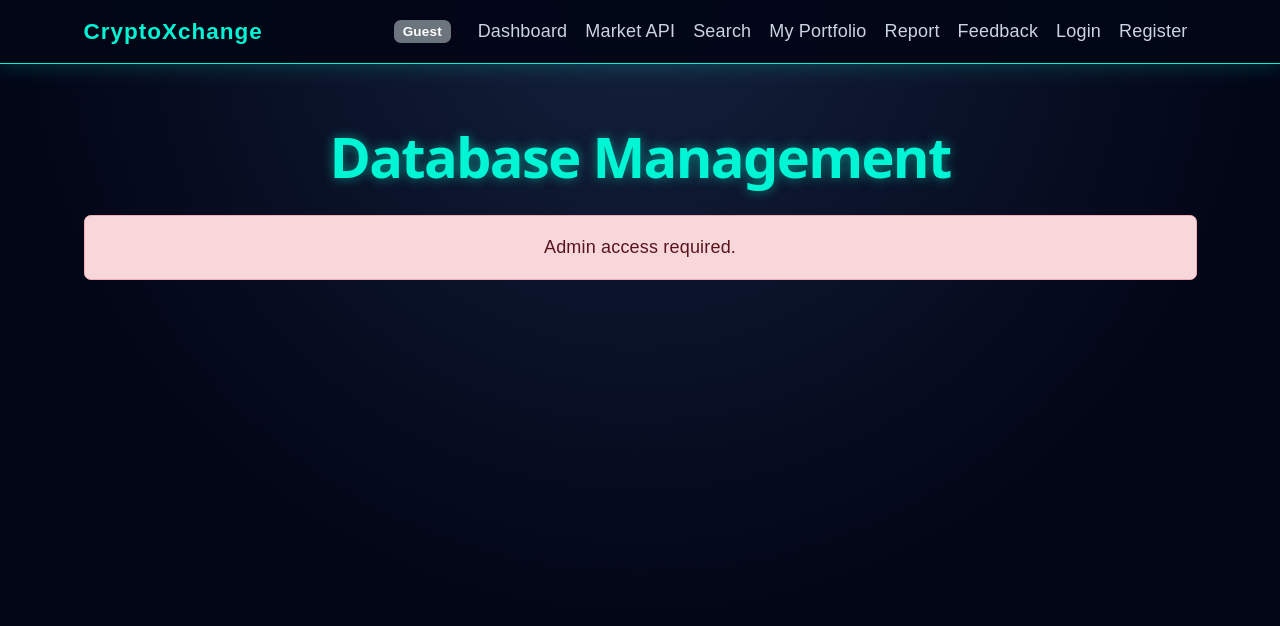
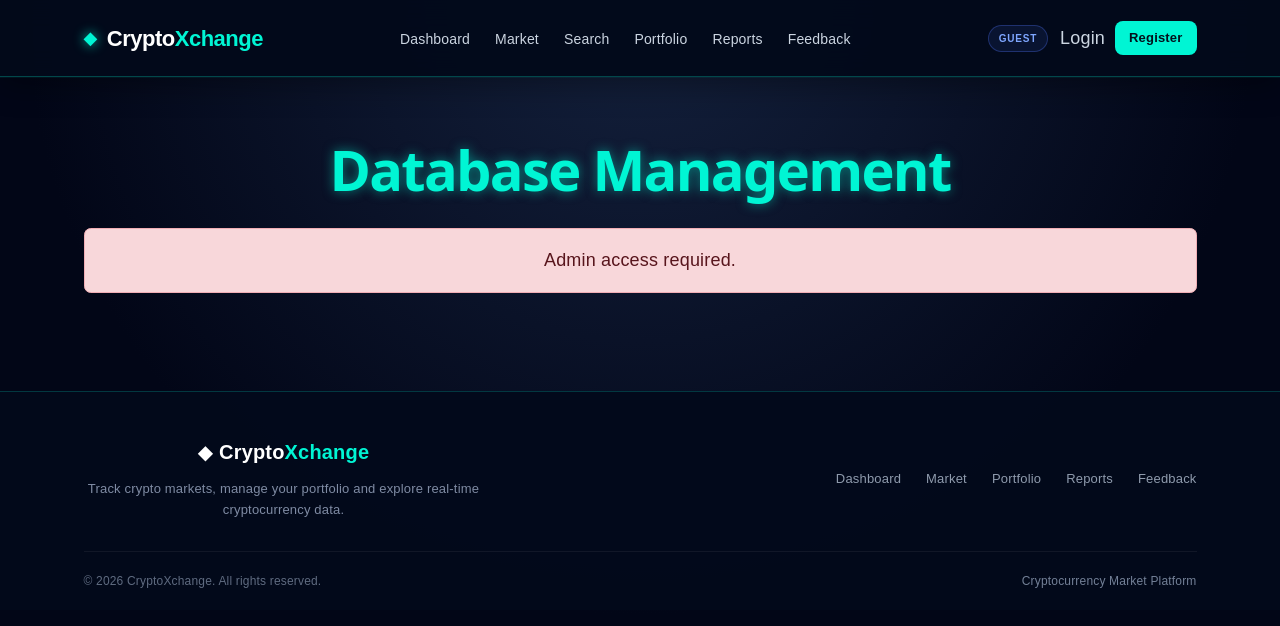
Before and after one commit to DamjanKotevski/cryptoxchange, a React (Vite) app in the folder client/: page /db in a window 1280 px wide. Shown: the top 626 px of the page. Built offline with nearby package versions, Linux system fonts and the light colour scheme.

Commit message:
Improve navbar and add footer

```diff
--- a/client/src/App.css
+++ b/client/src/App.css
@@ -182,3 +182,425 @@
     border-right-color: var(--border);
   }
 }
+
+
+
+/* =========================
+   MODERN CRYPTO NAVBAR
+========================= */
+
+.crypto-navbar {
+    position: sticky;
+    top: 0;
+    z-index: 1000;
+
+    background: rgba(3, 10, 27, 0.96);
+    backdrop-filter: blur(14px);
+
+    border-bottom: 1px solid rgba(0, 255, 220, 0.25);
+
+    box-shadow:
+        0 8px 30px rgba(0, 0, 0, 0.35),
+        0 1px 0 rgba(0, 255, 220, 0.08);
+}
+
+.crypto-navbar-container {
+    min-height: 76px;
+
+    display: flex;
+    align-items: center;
+    justify-content: space-between;
+
+    gap: 30px;
+}
+
+
+/* BRAND */
+
+.crypto-brand {
+    display: flex;
+    align-items: center;
+    gap: 10px;
+
+    text-decoration: none;
+
+    color: white;
+
+    font-size: 22px;
+    font-weight: 700;
+
+    letter-spacing: -0.5px;
+
+    white-space: nowrap;
+}
+
+.brand-icon {
+    color: #00f5d4;
+
+    font-size: 18px;
+
+    text-shadow:
+        0 0 12px rgba(0, 245, 212, 0.8);
+}
+
+.brand-highlight {
+    color: #00f5d4;
+}
+
+
+/* NAVIGATION */
+
+.crypto-nav-links {
+    display: flex;
+    align-items: center;
+
+    gap: 5px;
+
+    flex: 1;
+    justify-content: center;
+}
+
+.crypto-nav-links .nav-link {
+    position: relative;
+
+    padding: 27px 10px 24px;
+
+    color: #aeb9cc;
+
+    font-size: 14px;
+    font-weight: 500;
+
+    text-decoration: none;
+
+    transition: all 0.25s ease;
+}
+
+.crypto-nav-links .nav-link:hover {
+    color: white;
+}
+
+.crypto-nav-links .nav-link::after {
+    content: "";
+
+    position: absolute;
+
+    left: 50%;
+    bottom: 17px;
+
+    width: 0;
+    height: 2px;
+
+    background: #00f5d4;
+
+    transform: translateX(-50%);
+
+    border-radius: 10px;
+
+    transition: width 0.25s ease;
+
+    box-shadow: 0 0 10px rgba(0, 245, 212, 0.8);
+}
+
+.crypto-nav-links .nav-link:hover::after {
+    width: 45%;
+}
+
+.crypto-nav-links .active-link {
+    color: #00f5d4;
+}
+
+.crypto-nav-links .active-link::after {
+    width: 45%;
+}
+
+
+/* USER SECTION */
+
+.navbar-user-area {
+    display: flex;
+    align-items: center;
+
+    gap: 12px;
+
+    white-space: nowrap;
+}
+
+.role-badge {
+    padding: 5px 10px;
+
+    border-radius: 20px;
+
+    font-size: 10px;
+    font-weight: 700;
+
+    letter-spacing: 0.8px;
+    text-transform: uppercase;
+}
+
+.admin-role {
+    color: #00f5d4;
+
+    background: rgba(0, 245, 212, 0.1);
+
+    border: 1px solid rgba(0, 245, 212, 0.35);
+}
+
+.user-role {
+    color: #7ea6ff;
+
+    background: rgba(80, 120, 255, 0.1);
+
+    border: 1px solid rgba(80, 120, 255, 0.3);
+}
+
+
+/* USER */
+
+.navbar-user {
+    display: flex;
+    align-items: center;
+
+    gap: 8px;
+}
+
+.user-avatar {
+    width: 32px;
+    height: 32px;
+
+    display: flex;
+    align-items: center;
+    justify-content: center;
+
+    border-radius: 50%;
+
+    background: linear-gradient(
+        135deg,
+        #00f5d4,
+        #00a8ff
+    );
+
+    color: #03101c;
+
+    font-size: 13px;
+    font-weight: 800;
+
+    box-shadow:
+        0 0 15px rgba(0, 245, 212, 0.25);
+}
+
+.username {
+    color: #e8edf5;
+
+    font-size: 14px;
+    font-weight: 500;
+}
+
+
+/* LOGOUT */
+
+.logout-button {
+    padding: 7px 14px;
+
+    border: 1px solid rgba(255, 77, 97, 0.4);
+    border-radius: 8px;
+
+    background: rgba(255, 77, 97, 0.08);
+
+    color: #ff6577;
+
+    font-size: 13px;
+    font-weight: 600;
+
+    cursor: pointer;
+
+    transition: all 0.25s ease;
+}
+
+.logout-button:hover {
+    background: #ff4d61;
+
+    border-color: #ff4d61;
+
+    color: white;
+
+    box-shadow:
+        0 0 18px rgba(255, 77, 97, 0.25);
+
+    transform: translateY(-1px);
+}
+
+
+/* LOGIN / REGISTER */
+
+.auth-links {
+    display: flex;
+    align-items: center;
+
+    gap: 10px;
+}
+
+.auth-links .nav-link {
+    color: #aeb9cc;
+    text-decoration: none;
+}
+
+.register-button {
+    padding: 7px 14px;
+
+    border-radius: 8px;
+
+    background: #00f5d4;
+
+    color: #03101c;
+
+    text-decoration: none;
+
+    font-size: 13px;
+    font-weight: 700;
+
+    transition: 0.25s;
+}
+
+.register-button:hover {
+    background: #20ffe1;
+
+    box-shadow:
+        0 0 18px rgba(0, 245, 212, 0.3);
+}
+
+
+/* RESPONSIVE */
+
+@media (max-width: 1200px) {
+
+    .crypto-navbar-container {
+        gap: 15px;
+    }
+
+    .crypto-nav-links {
+        gap: 0;
+    }
+
+    .crypto-nav-links .nav-link {
+        padding-left: 7px;
+        padding-right: 7px;
+
+        font-size: 13px;
+    }
+
+    .username {
+        display: none;
+    }
+}
+
+/* =========================
+   FOOTER
+========================= */
+
+.crypto-footer {
+    margin-top: 80px;
+    padding: 45px 0 20px;
+
+    background: rgba(3, 10, 27, 0.98);
+
+    border-top: 1px solid rgba(0, 245, 212, 0.2);
+}
+
+.footer-content {
+    display: flex;
+    align-items: center;
+    justify-content: space-between;
+
+    gap: 40px;
+
+    padding-bottom: 30px;
+}
+
+.footer-brand {
+    max-width: 400px;
+}
+
+.footer-logo {
+    display: inline-block;
+
+    margin-bottom: 12px;
+
+    color: white;
+
+    font-size: 20px;
+    font-weight: 700;
+
+    text-decoration: none;
+}
+
+.footer-logo span {
+    color: #00f5d4;
+}
+
+.footer-brand p {
+    margin: 0;
+
+    color: #7f8ba3;
+
+    font-size: 13px;
+    line-height: 1.6;
+}
+
+.footer-links {
+    display: flex;
+    align-items: center;
+
+    gap: 25px;
+}
+
+.footer-links a {
+    color: #8f9bad;
+
+    font-size: 13px;
+
+    text-decoration: none;
+
+    transition: 0.2s ease;
+}
+
+.footer-links a:hover {
+    color: #00f5d4;
+}
+
+.footer-bottom {
+    display: flex;
+    justify-content: space-between;
+    align-items: center;
+
+    padding-top: 20px;
+
+    border-top: 1px solid rgba(255, 255, 255, 0.06);
+
+    color: #5f6b80;
+
+    font-size: 12px;
+}
+
+.footer-project {
+    color: #738097;
+}
+
+@media (max-width: 768px) {
+
+    .footer-content {
+        flex-direction: column;
+        align-items: flex-start;
+    }
+
+    .footer-links {
+        flex-wrap: wrap;
+        gap: 15px;
+    }
+
+    .footer-bottom {
+        flex-direction: column;
+        align-items: flex-start;
+
+        gap: 8px;
+    }
+}
--- a/client/src/App.jsx
+++ b/client/src/App.jsx
@@ -1,6 +1,8 @@
 import { Routes, Route, Navigate } from "react-router-dom";
+import "./App.css";
 
 import Navbar from "./components/Navbar";
+import Footer from "./components/Footer";
 
 import DashboardPage from "./pages/DashboardPage";
 import LoginPage from "./pages/LoginPage";
@@ -13,6 +15,7 @@ import SearchPage from "./pages/SearchPage";
 import ReportPage from "./pages/ReportPage";
 import DbPage from "./pages/DbPage";
 import CryptoDetailsPage from "./pages/CryptoDetailsPage";
+
 function App() {
     return (
         <>
@@ -20,31 +23,71 @@ function App() {
 
             <div className="container mt-4">
                 <Routes>
-                    <Route path="/" element={<Navigate to="/dashboard" />} />
 
-                    <Route path="/dashboard" element={<DashboardPage />} />
+                    <Route
+                        path="/"
+                        element={<Navigate to="/dashboard" />}
+                    />
 
-                    <Route path="/login" element={<LoginPage />} />
+                    <Route
+                        path="/dashboard"
+                        element={<DashboardPage />}
+                    />
 
-                    <Route path="/register" element={<RegisterPage />} />
+                    <Route
+                        path="/login"
+                        element={<LoginPage />}
+                    />
 
-                    <Route path="/market" element={<MarketPage />} />
+                    <Route
+                        path="/register"
+                        element={<RegisterPage />}
+                    />
 
-                    <Route path="/portfolio" element={<PortfolioPage />} />
+                    <Route
+                        path="/market"
+                        element={<MarketPage />}
+                    />
 
-                    <Route path="/feedback" element={<FeedbackPage />} />
+                    <Route
+                        path="/portfolio"
+                        element={<PortfolioPage />}
+                    />
 
-                    <Route path="/history" element={<HistoryPage />} />
+                    <Route
+                        path="/feedback"
+                        element={<FeedbackPage />}
+                    />
 
-                    <Route path="/search" element={<SearchPage />} />
+                    <Route
+                        path="/history"
+                        element={<HistoryPage />}
+                    />
 
-                    <Route path="/report" element={<ReportPage />} />
+                    <Route
+                        path="/search"
+                        element={<SearchPage />}
+                    />
 
-                    <Route path="/db" element={<DbPage />} />
+                    <Route
+                        path="/report"
+                        element={<ReportPage />}
+                    />
 
-                    <Route path="/crypto/:coinId" element={<CryptoDetailsPage />} />
+                    <Route
+                        path="/db"
+                        element={<DbPage />}
+                    />
+
+                    <Route
+                        path="/crypto/:coinId"
+                        element={<CryptoDetailsPage />}
+                    />
+
                 </Routes>
             </div>
+
+            <Footer />
         </>
     );
 }
--- /dev/null
+++ b/client/src/components/Footer.jsx
@@ -0,0 +1,46 @@
+import { Link } from "react-router-dom";
+
+function Footer() {
+    return (
+        <footer className="crypto-footer">
+            <div className="container">
+
+                <div className="footer-content">
+
+                    <div className="footer-brand">
+                        <Link to="/dashboard" className="footer-logo">
+                            ◆ Crypto<span>Xchange</span>
+                        </Link>
+
+                        <p>
+                            Track crypto markets, manage your portfolio
+                            and explore real-time cryptocurrency data.
+                        </p>
+                    </div>
+
+                    <div className="footer-links">
+                        <Link to="/dashboard">Dashboard</Link>
+                        <Link to="/market">Market</Link>
+                        <Link to="/portfolio">Portfolio</Link>
+                        <Link to="/report">Reports</Link>
+                        <Link to="/feedback">Feedback</Link>
+                    </div>
+
+                </div>
+
+                <div className="footer-bottom">
+                    <span>
+                        © 2026 CryptoXchange. All rights reserved.
+                    </span>
+
+                    <span className="footer-project">
+                        Cryptocurrency Market Platform
+                    </span>
+                </div>
+
+            </div>
+        </footer>
+    );
+}
+
+export default Footer;
--- a/client/src/components/Navbar.jsx
+++ b/client/src/components/Navbar.jsx
@@ -1,4 +1,4 @@
-import { Link, useNavigate } from "react-router-dom";
+import { NavLink, Link, useNavigate } from "react-router-dom";
 
 function Navbar() {
     const navigate = useNavigate();
@@ -11,83 +11,112 @@ function Navbar() {
         localStorage.removeItem("loggedEmail");
         localStorage.removeItem("loggedRole");
         localStorage.removeItem("loggedUserId");
+        localStorage.removeItem("token");
 
         navigate("/login");
         window.location.reload();
     }
 
+    const navClass = ({ isActive }) =>
+        isActive ? "nav-link active-link" : "nav-link";
+
     return (
-        <nav className="navbar navbar-expand-lg navbar-dark bg-dark">
-            <div className="container">
-                <Link className="navbar-brand" to="/dashboard">
-                    CryptoXchange
+        <nav className="crypto-navbar">
+            <div className="container crypto-navbar-container">
+
+                {/* LOGO */}
+                <Link className="crypto-brand" to="/dashboard">
+                    <span className="brand-icon">◆</span>
+
+                    <span>
+                        Crypto<span className="brand-highlight">Xchange</span>
+                    </span>
                 </Link>
 
-                <div className="navbar-nav ms-auto align-items-center">
-                    <span className="badge bg-secondary me-3">
+                {/* NAVIGATION */}
+                <div className="crypto-nav-links">
+
+                    <NavLink className={navClass} to="/dashboard">
+                        Dashboard
+                    </NavLink>
+
+                    <NavLink className={navClass} to="/market">
+                        Market
+                    </NavLink>
+
+                    <NavLink className={navClass} to="/search">
+                        Search
+                    </NavLink>
+
+                    <NavLink className={navClass} to="/portfolio">
+                        Portfolio
+                    </NavLink>
+
+                    <NavLink className={navClass} to="/report">
+                        Reports
+                    </NavLink>
+
+                    <NavLink className={navClass} to="/feedback">
+                        Feedback
+                    </NavLink>
+
+                    {role === "Admin" && (
+                        <>
+                            <NavLink className={navClass} to="/history">
+                                History
+                            </NavLink>
+
+                            <NavLink className={navClass} to="/db">
+                                Database
+                            </NavLink>
+                        </>
+                    )}
+
+                </div>
+
+                {/* USER AREA */}
+                <div className="navbar-user-area">
+
+                    <span
+                        className={
+                            role === "Admin"
+                                ? "role-badge admin-role"
+                                : "role-badge user-role"
+                        }
+                    >
                         {role || "Guest"}
                     </span>
 
-                    <Link className="nav-link" to="/dashboard">
-                        Dashboard
-                    </Link>
-
-                    <Link className="nav-link" to="/market">
-                        Market API
-                    </Link>
-
-                    <Link className="nav-link" to="/search">
-                        Search
-                    </Link>
-
-                    <Link className="nav-link" to="/portfolio">
-                        My Portfolio
-                    </Link>
-
-                    <Link className="nav-link" to="/report">
-                        Report
-                    </Link>
-
-                    <Link className="nav-link" to="/feedback">
-                        Feedback
-                    </Link>
-
-                    {role === "Admin" && (
-                        <>
-                            <Link className="nav-link" to="/history">
-                                History
-                            </Link>
-
-                            <Link className="nav-link" to="/db">
-                                DB
-                            </Link>
-                        </>
-                    )}
-
                     {user ? (
                         <>
-                            <span className="text-info ms-3 me-2">
-                                {user}
-                            </span>
+                            <div className="navbar-user">
+    <span className="username">
+        {user}
+    </span>
+</div>
 
                             <button
-                                className="btn btn-danger btn-sm"
+                                className="logout-button"
                                 onClick={logout}
                             >
                                 Logout
                             </button>
                         </>
                     ) : (
-                        <>
-                            <Link className="nav-link" to="/login">
+                        <div className="auth-links">
+                            <NavLink className={navClass} to="/login">
                                 Login
-                            </Link>
+                            </NavLink>
 
-                            <Link className="nav-link" to="/register">
+                            <NavLink
+                                className="register-button"
+                                to="/register"
+                            >
                                 Register
-                            </Link>
-                        </>
+                            </NavLink>
+                        </div>
                     )}
+
                 </div>
             </div>
         </nav>
```
